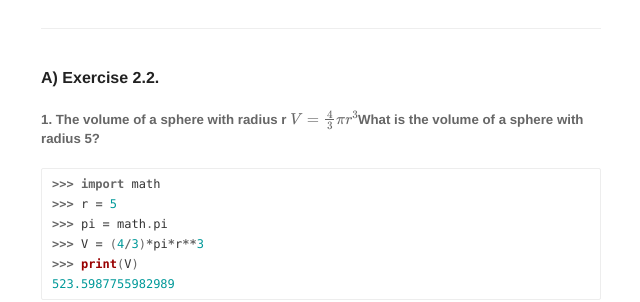
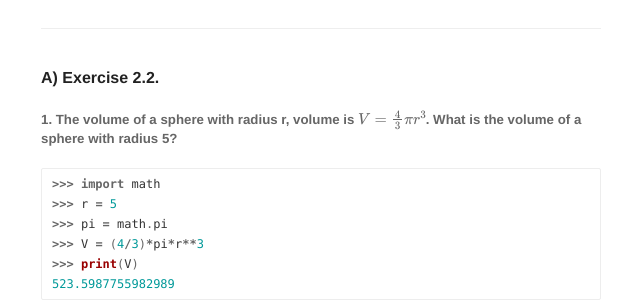
Before and after one commit to hsj00/hsj00.github.io, a Jekyll site: the page built from _posts/2019-10-23-Think-Python-note-02.md, in a window 1280 px wide and 900 px high, scrolled down 2800 px. Shown: the part 148-450 px from the top of the window, without its empty margins (319-959 px from the left). Built offline with Jekyll 4.4.1, drawn with Linux system fonts in a browser that asks for light colours; formulas are drawn with MathJax 3; comment, search, counter and statistics services are not loaded.

Commit message:
fix the incorrect expressions

````diff
--- a/_posts/2019-10-23-Think-Python-note-02.md
+++ b/_posts/2019-10-23-Think-Python-note-02.md
@@ -131,7 +131,7 @@ NameError: name 'xy' is not defined
 
 #### A) Exercise 2.2.
 
-##### 1. The volume of a sphere with radius r $$V = \frac{4}{3} πr^3$$What is the volume of a sphere with radius 5?
+##### 1. The volume of a sphere with radius r, volume is $$V = \frac{4}{3} πr^3$$. What is the volume of a sphere with radius 5?
 
 ```python
 >>> import math
````
